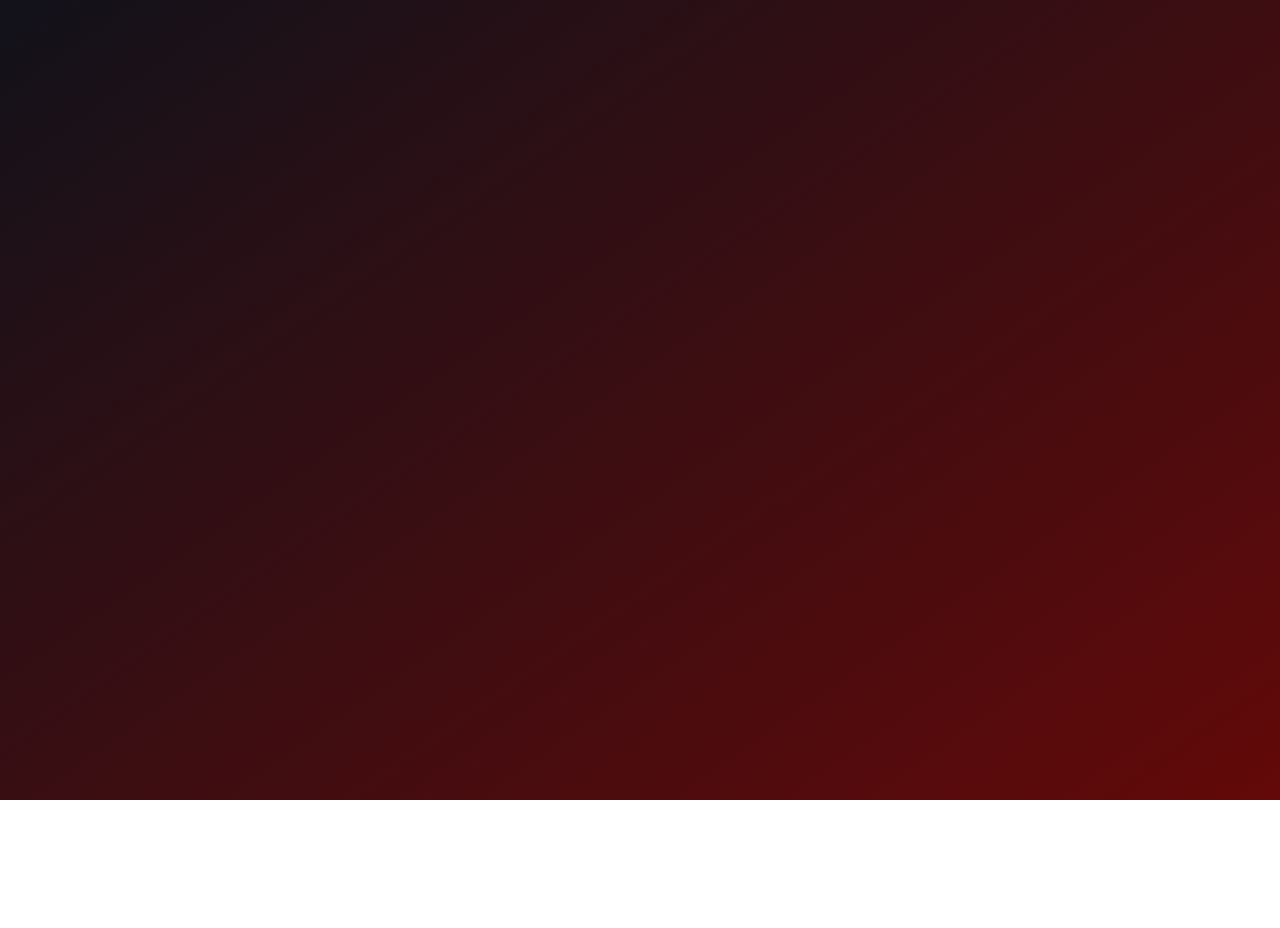
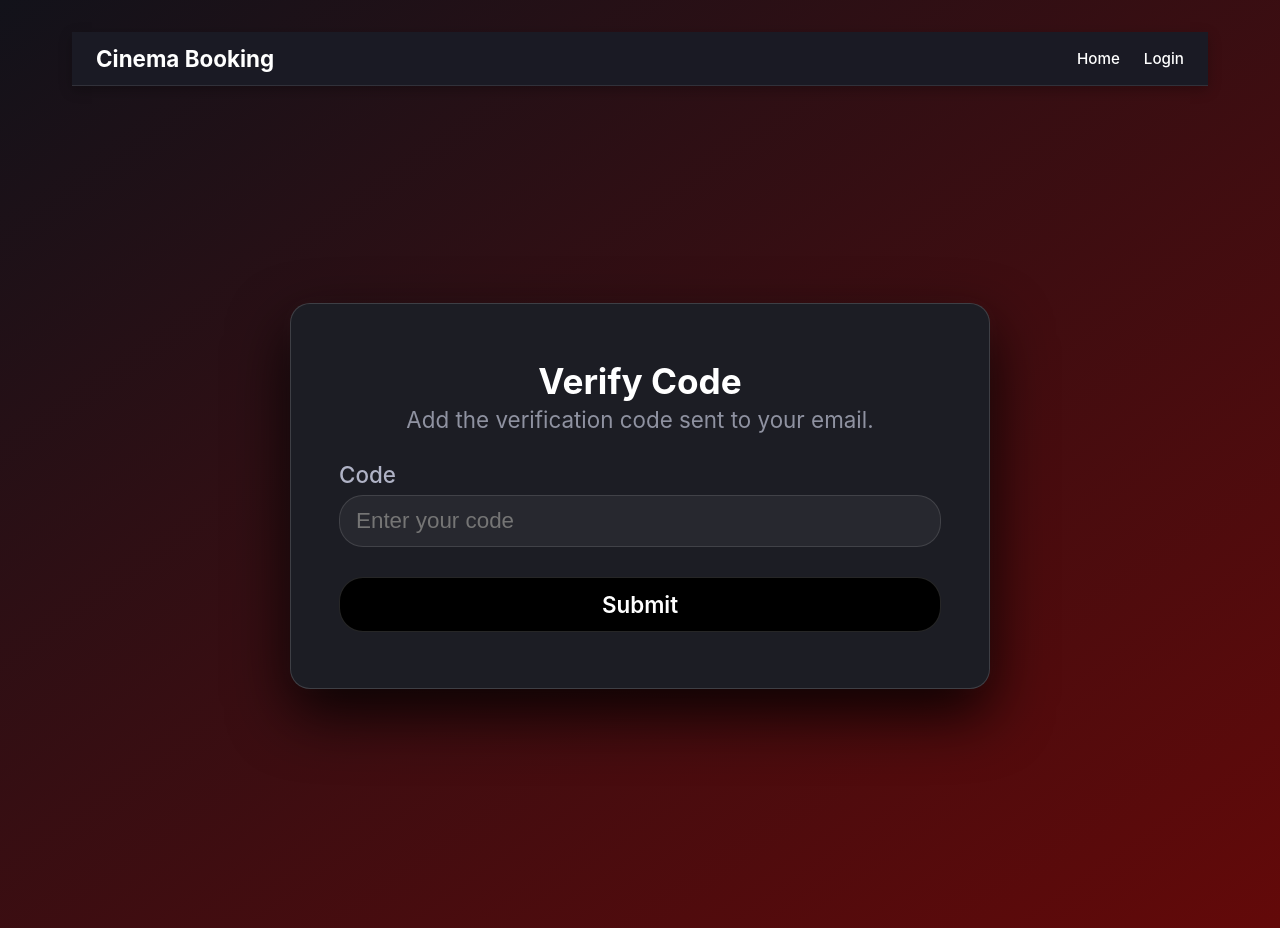
Before and after one commit to camillegrings/cinema-e-booking-system, a React (Vite) app: page /verify-code in a window 1280 px wide. Before the commit this address had no page. Before the commit the page ends 800 px from the top, so only its background shows below. Built offline with nearby package versions, Linux system fonts and the light colour scheme.

Commit message:
feat: add verify code

```diff
--- a/src/client/App.tsx
+++ b/src/client/App.tsx
@@ -11,6 +11,7 @@ import { ForgotPassword } from './components/ForgotPassword.js';
 import { AdminDashboard } from "./pages/AdminDashboard.js"
 import { ProfilePage } from './pages/ProfilePage.js'
 import { FavoritePage } from './pages/FavoritePage.js'
+import { VerifyCode } from './components/VerifyCode.js'
 
 export default function App() {
   return (
@@ -19,6 +20,7 @@ export default function App() {
         {/* Public routes */}
         <Route path="/" element={<HomePage />} />
         <Route path='/login' element={<Login />} />
+        <Route path='/verify-code' element={<VerifyCode />} />
         <Route path='/forgot-password' element={<ForgotPassword />} />
         <Route path='/register' element={<Register />} />
         <Route path="/movie/:id" element={<MovieDetails />} />
--- a/src/client/components/Register.tsx
+++ b/src/client/components/Register.tsx
@@ -54,7 +54,7 @@ export const Register = () => {
 			.then((res) => {
 				if (!res.ok) throw new Error(`HTTP Error: ${res.status}`);
 
-				navigate("/login");
+				navigate("/verify-code");
 			})
 			.catch((err) => {
 				console.error("Error registering.", err);
--- /dev/null
+++ b/src/client/components/VerifyCode.tsx
@@ -0,0 +1,67 @@
+import React, { useState } from "react";
+import { useNavigate } from "react-router-dom";
+import "./Form.css";
+import { Header } from "./Header.js";
+
+export const VerifyCode = () => {
+	const navigate = useNavigate();
+	const [errorMessage, setErrorMessage] = useState("");
+
+	const handleSubmit = async (e: React.FormEvent<HTMLFormElement>) => {
+		e.preventDefault();
+		setErrorMessage("");
+
+		const formData = new FormData(e.currentTarget);
+		const code = formData.get("code");
+
+		try {
+			const res = await fetch(`http://localhost:3000/users/validate?token=${code}`, {
+				method: "POST",
+			});
+
+			const data = await res.json();
+
+			if (!res.ok) {
+				throw new Error(data.message || `HTTP Error: ${res.status}`);
+			}
+
+			// Role-based redirect (Admin vs Customer)
+			navigate('/login');
+		} catch (err: any) {
+			console.error("Error validating code.", err);
+			setErrorMessage(err.message || "Invalid verification code or server error.");
+		}
+	};
+	return (
+		<div className="login-container">
+			<Header />
+			<div className="container">
+				<div className="login-card">
+					<h2 className="form-title"> Verify Code </h2>
+					<p className="form-subtitle"> Add the verification code sent to your email. </p>
+					{errorMessage && (
+						<div className="error-banner"
+							style={{ color: "#ff4d4d", marginBottom: "1rem", textAlign: "center", fontSize: "0.88rem" }}>
+							{errorMessage}
+						</div>
+					)}
+					<form onSubmit={handleSubmit} method='post' className="login-form">
+						<div className="input-group">
+							<label htmlFor='code'>Code</label>
+							<input
+								type="code"
+								name="code"
+								id="code"
+								placeholder="Enter your code"
+								required />
+						</div>
+						<button type="submit" className="btn-submit">
+							Submit
+						</button>
+					</form>
+				</div>
+			</div>
+		</div>
+
+	);
+};
```
